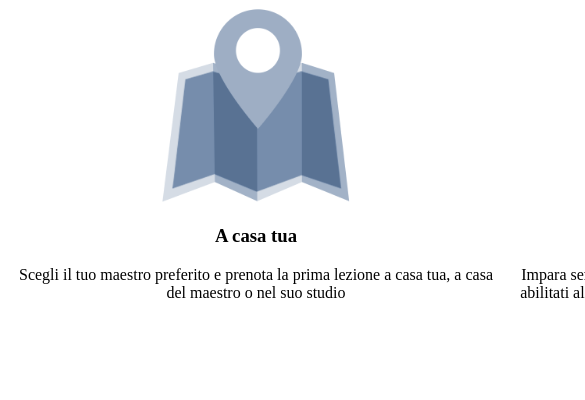
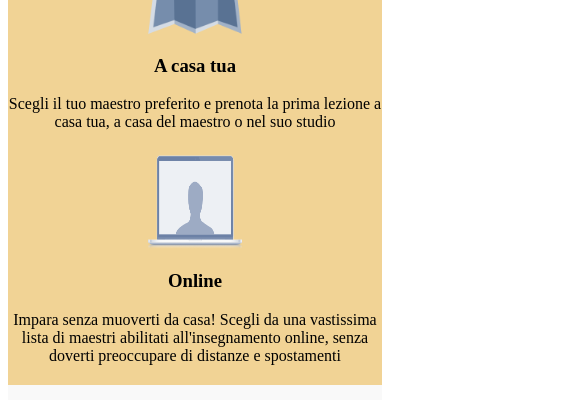
Before and after one commit to antonioiorio94/html-css-resp-wannabe, a plain HTML site: page index.html in a window 390 px wide. Shown: the part 152-552 px from the top of the page, 585 px wide, since content can reach past the window. Drawn offline with Linux system fonts and the light colour scheme.

Commit message:
responsive prima row

```diff
--- a/index.html
+++ b/index.html
@@ -3,6 +3,7 @@
 
 <head>
   <meta charset="utf-8">
+  <meta name="viewport" content="width=device-width, initial-scale=1.0">
   <meta name="viewport" content="width=device-width, initial-scale=1.0">
   <link rel="stylesheet" href="style.css">
   <link rel="stylesheet" href="mediaquery.css">
--- a/mediaquery.css
+++ b/mediaquery.css
@@ -0,0 +1,29 @@
+@media screen and (max-width: 420px) {
+
+    .container{
+        background-color: rgb(241, 211, 149);
+    }
+
+
+    .row {
+        max-width: 420px;
+        width: 100%;
+        margin: 0 auto;
+        display: flex;
+        flex-direction: column;
+        align-items: center;
+    }
+
+    img {
+        width: 100px;
+        height: 100px;
+
+    }
+
+    #lezioni .row>.left,
+    #lezioni .row>.right {
+
+        width: 100%;
+        margin-bottom: 20px;
+
+    }
```
